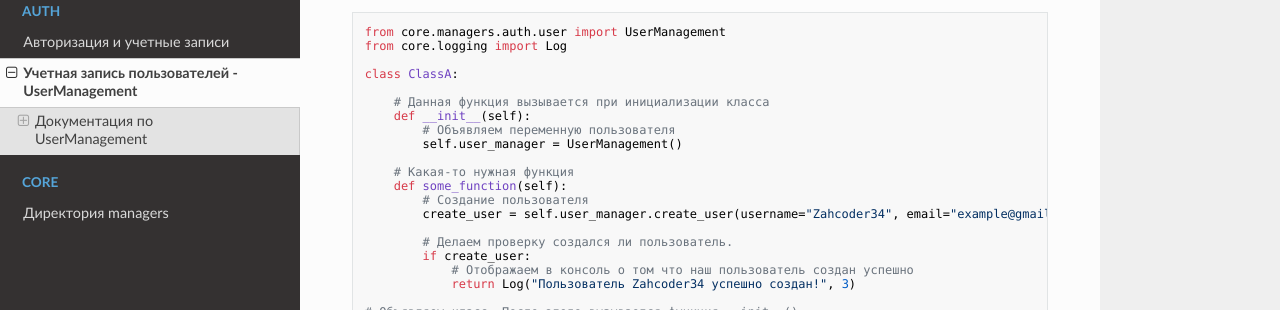
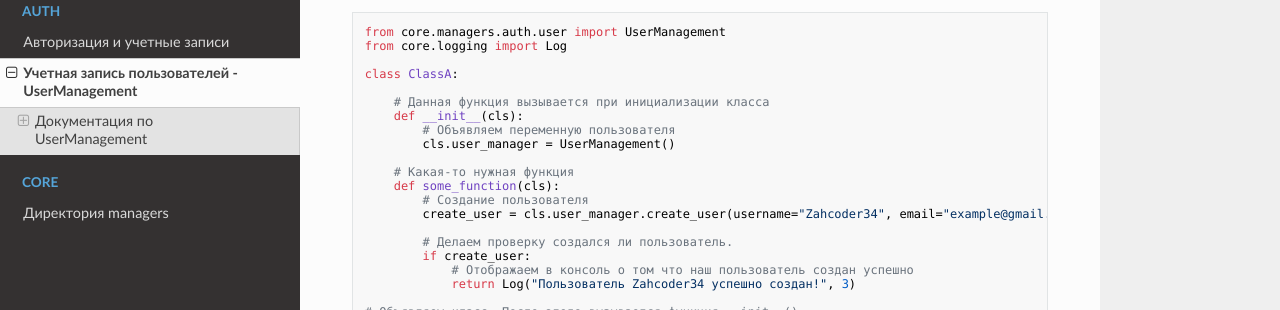
Before and after one commit to ZaWaTeam/web-cms-project, an MkDocs documentation site: the page built from docs/docs/auth/UserManager.md, in a window 1280 px wide and 900 px high, scrolled down 1945 px. Shown: the part 151-461 px from the top of the window. Built offline with MkDocs 1.6.1, drawn with Linux system fonts in a browser that asks for light colours; nearby versions of some CDN libraries; some of the changed text lies outside the part shown.

Commit message:
разное смотри код

```diff
--- a/docs/docs/auth/UserManager.md
+++ b/docs/docs/auth/UserManager.md
@@ -95,14 +95,14 @@
     class ClassA:
 
         # Данная функция вызывается при инициализации класса
-        def __init__(self):
+        def __init__(cls):
             # Объявляем переменную пользователя
-            self.user_manager = UserManagement()
+            cls.user_manager = UserManagement()
 
         # Какая-то нужная функция
-        def some_function(self):
+        def some_function(cls):
             # Создание пользователя
-            create_user = self.user_manager.create_user(username="Zahcoder34", email="example@gmail.com", password="qwerty123")
+            create_user = cls.user_manager.create_user(username="Zahcoder34", email="example@gmail.com", password="qwerty123")
 
             # Делаем проверку создался ли пользователь.
             if create_user:
@@ -167,14 +167,14 @@
 
     class ClassA:
         # Вызов при инициализации класса
-        def __init__(self):
+        def __init__(cls):
 
             # Объявляем класс UserManagement
-            self.user_manager = UserManagement()
+            cls.user_manager = UserManagement()
 
-        def some_func(self):
+        def some_func(cls):
             # Создаем пользователя
-            create_user = self.user_manager.create_super_user("Zahcoder34", "example@gmail.com", "qwerty123")
+            create_user = cls.user_manager.create_super_user("Zahcoder34", "example@gmail.com", "qwerty123")
 
             return create_user
 
```
Also changed, not shown: 3 other files.
